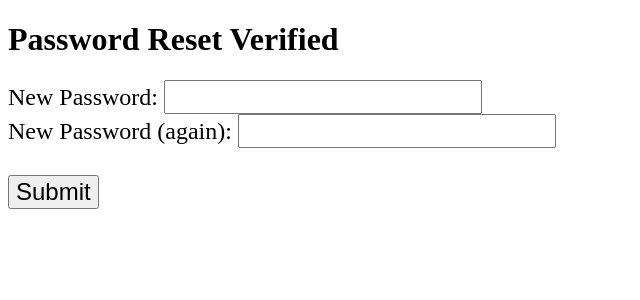
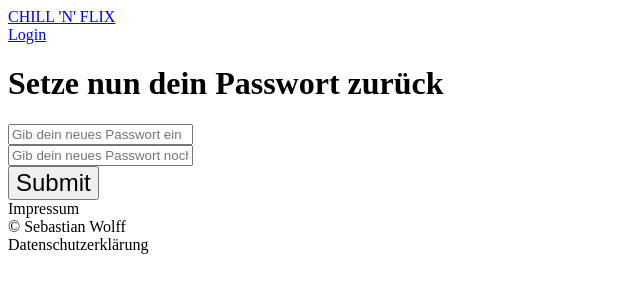
Before and after one commit to OptimismusPr1m3/videofix_back, a Django app: template videoflix/templates/password_reset_verified.html in a window 1280 px wide. Shown: the top 300 px of the page, without its empty margins (0-640 px from the left). Run offline with Django 5.2, Linux system fonts and the light colour scheme; the template is opened without the code that fills it, so the values that code supplies are empty; some libraries are stand-ins or nearby versions.

Commit message:
some fixes + pw-reset pages overhaul

```diff
--- a/videoflix/templates/authemail/password_reset_email.html
+++ b/videoflix/templates/authemail/password_reset_email.html
@@ -2,7 +2,7 @@
 <html lang="en-US">
 <head>
     <meta charset="UTF-8" />
-    <title>Passwort zuruecksetzen</title>
+    <title>Passwort zurücksetzen</title>
 </head>
 <body>
 <p>
--- a/videoflix/templates/authemail/password_reset_email_subject.txt
+++ b/videoflix/templates/authemail/password_reset_email_subject.txt
@@ -1 +1 @@
-Passwort zuruecksetzen
+Passwort zurücksetzen
--- a/videoflix/templates/password_reset_verified.html
+++ b/videoflix/templates/password_reset_verified.html
@@ -1,29 +1,71 @@
+
 <!DOCTYPE html>
 <html>
   <head>
     <title>Password Reset Verified</title>
-<meta charset="UTF-8">
+    <meta charset="UTF-8" />
+    {% load static %}
+    <link
+      rel="stylesheet"
+      type="text/css"
+      href="{% static '/password_reset.css' %}"
+    />
   </head>
   <body>
-<h1>Password Reset Verified</h1>
+    <div class="header-cont">
+        <div class="header">
+            <a href="#" class="logo">
+                <span class="red">CHILL</span>
+                <span class="n-letter">'N'</span>
+                <span class="red">FLIX</span>
+            </a>
+            <div class="right-cont">
+                <a href="#" class="login-btn">
+                    <span class="login-span">Login</span>
+                </a>
+            </div>
+        </div>
+        <div class="seperator"></div>
+    </div>
+
+    <div class="middle-cont">
+    <h1>Setze nun dein Passwort zurück</h1>
     <form method="post" action="{% url 'password_reset_verified_page' %}">
-{% csrf_token %}
-{% if form.non_field_errors %}
-    Non-Field Errors:<br>
-    {{ form.non_field_errors }}
-{% endif %}
-{% if form.errors %}
-    Field Errors:<br>
+      {% csrf_token %} {% if form.non_field_errors %} Non-Field Errors:<br />
+      {{ form.non_field_errors }} {% endif %} {% if form.errors %} Field
+      Errors:<br />
       <font color="red">{{ form.errors }}</font>
       {% endif %}
-<p>
-<font style="font-size:24px;">
-New Password: <input type="text" name="password" style="font-size:24px;"><br>
-New Password (again): <input type="text" name="password2" style="font-size:24px;"><br>
-<br>
-<button type="submit" value="Submit" style="font-size:24px;">Submit</button>
-</font>
-</p>
+      <div class="pw-form">
+        <div class="pw-input">
+          <input
+            type="text"
+            name="password"
+            placeholder="Gib dein neues Passwort ein"
+          />
+        </div>
+        <div class="pw-input">
+          <input
+            type="text"
+            name="password2"
+            placeholder="Gib dein neues Passwort nochmal ein"
+          />
+        </div>
+        <button type="submit" value="Submit" style="font-size: 24px">
+          Submit
+        </button>
+      </div>
     </form>
+    </div>
+
+    <div class="footer-cont">
+        <div class="seperator"></div>
+        <div class="footer">
+            <div class="left-cont">Impressum</div>
+            <div class="foot-middle-cont"><span>&copy;</span> Sebastian Wolff</div>
+            <div class="right-cont">Datenschutzerklärung</div>
+        </div>
+    </div>
+
   </body>
 </html>
--- a/videoflix/templates/signup_succ.html
+++ b/videoflix/templates/signup_succ.html
@@ -3,13 +3,15 @@
 <head>
 <title>Email verifiziert</title>
 <meta charset="UTF-8">
+{% load static %}
+<link rel="stylesheet" type="text/css" href="{% static '/style1.css' %}">
 </head>
 <body>
 <h1>Deine Email wurde verifiziert !</h1>
 <p>
 <font style="font-size:24px">
 Danke, dass du deine Email verifiziert hast. Du kannst dich nun einloggen.<br><br>
-<a href="http://localhost:4200/login">google.de</a>
+<a href="http://localhost:4200/login">Chill'N'Flix</a>
 </font>
 </p>
 </body>
```
Also changed, not shown: videoflix/templates/password_reset_success.html (+46 -13 lines). Lines whose indentation alone changed are shown as unchanged.
